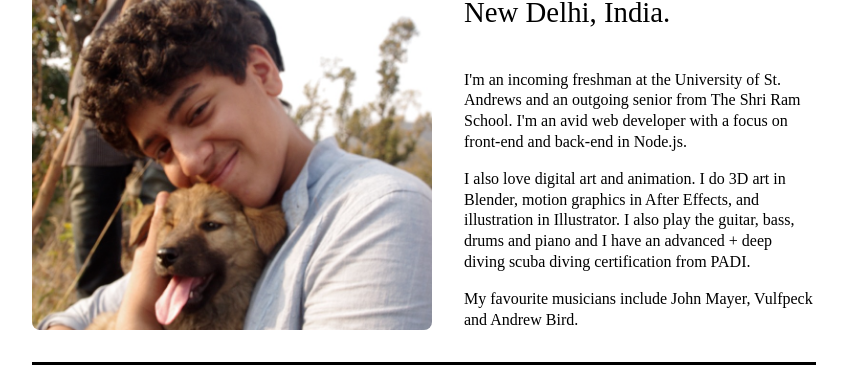
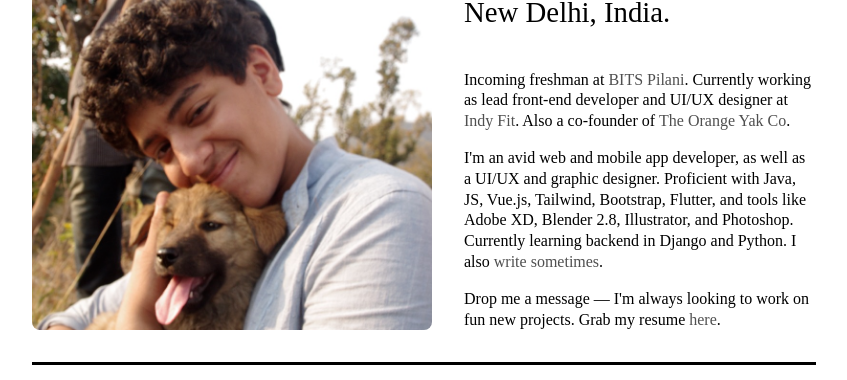
Before and after one commit to psrth/psrth.co, a Vue app: page / in a window 1280 px wide. Shown: the part 210-590 px from the top of the page, without its empty margins (216-1063 px from the left). Built offline with nearby package versions, Linux system fonts and the light colour scheme; no server answers; a web font is replaced by a local one.

Commit message:
changed text in hero section

```diff
--- a/src/components/Hero.vue
+++ b/src/components/Hero.vue
@@ -11,21 +11,17 @@
 			</div>
 			<div class="bottom-text">
 				<p class="b-margin">
-					I'm an incoming freshman at the University of St. Andrews
-					and an outgoing senior from The Shri Ram School. I'm an avid
-					web developer with a focus on front-end and back-end in
-					Node.js.
+					Incoming freshman at <a href="https://www.bits-pilani.ac.in/" target="_BLANK">BITS Pilani</a>. Currently working
+					as lead front-end developer and UI/UX designer at <a href="https://www.indy.fit" target="_BLANK">Indy Fit</a>.
+					Also a co-founder of <a href="https://www.theorangeyak.co" target="_BLANK">The Orange Yak Co</a>.
 				</p>
 				<p class="b-margin">
-					I also love digital art and animation. I do 3D art in
-					Blender, motion graphics in After Effects, and illustration
-					in Illustrator. I also play the guitar, bass, drums and
-					piano and I have an advanced + deep diving scuba diving
-					certification from PADI.
+					I'm an avid web and mobile app developer, as well as a UI/UX and graphic designer.
+					Proficient with Java, JS, Vue.js, Tailwind, Bootstrap, Flutter, and tools like Adobe XD, Blender 2.8, Illustrator, and Photoshop.
+					Currently learning backend in Django and Python. I also <a href="https://www.medium/psrth" target="_BLANK">write sometimes</a>.
 				</p>
 				<p>
-					My favourite musicians include John Mayer, Vulfpeck and
-					Andrew Bird.
+					Drop me a message — I'm always looking to work on fun new projects. Grab my resume <a href="#" target="_BLANK">here</a>.
 					<!-- my favourite book is The Hitchhiker's Guide to
 					the Galaxy by Douglas Adams.
 					my favourite poem is
@@ -44,6 +40,30 @@ export default {
 </script>
 
 <style scoped>
+/* unvisited link */
+	a:link {
+	font-weight: 500;
+	color: #4f4f4f;
+	text-decoration: none;
+	}
+
+	/* visited link */
+	a:visited {
+		font-weight: 500;
+	color: #4f4f4f;
+	text-decoration: none;
+	}
+
+	/* mouse over link */
+	a:hover {
+	color: black;
+	/* text-decoration: underline dotted black; */
+	}
+
+	/* selected link */
+	a:active {
+	color: black;
+	}
 img {
 	height: 400px;
 	border-radius: 8px;
@@ -109,5 +129,6 @@ p {
 		margin-bottom: 1rem;
 		margin-top: 1rem;
 	}
+
 }
 </style>
```
